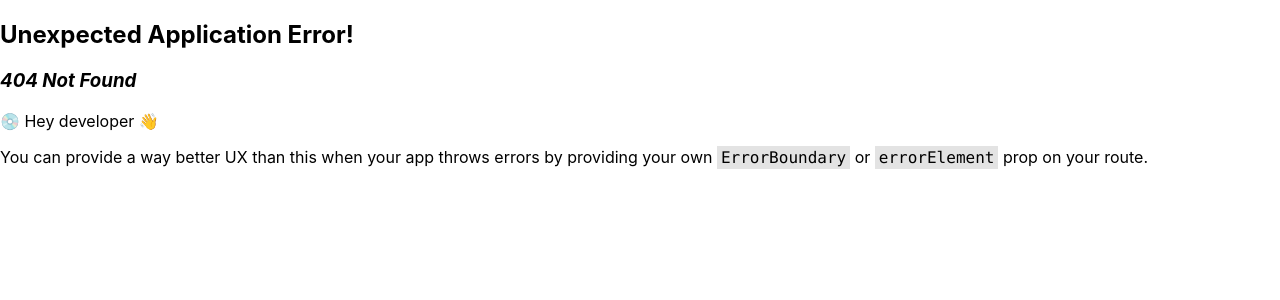
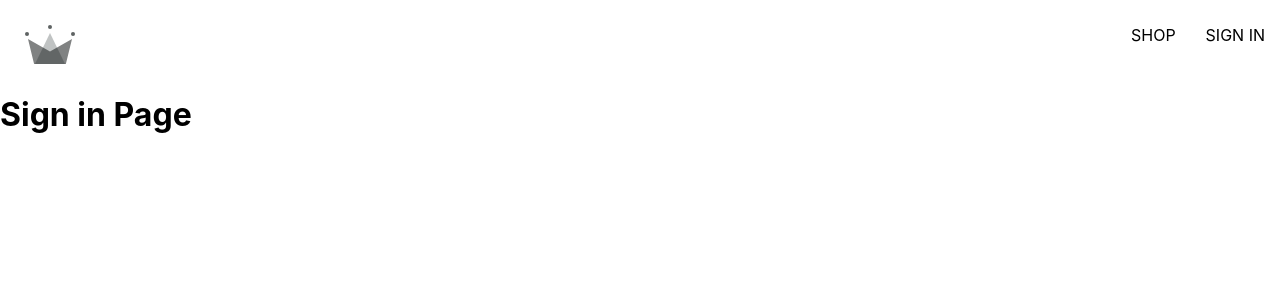
Before and after one commit to Kviatkovski/Crwn-Clothing-V2, a React (Create React App) app: page /sign-in in a window 1280 px wide. Before the commit this address had no page. Shown: the top 300 px of the page. Built offline with nearby package versions, Linux system fonts and the light colour scheme.

Commit message:
starting adding firebase

```diff
--- a/package.json
+++ b/package.json
@@ -6,6 +6,7 @@
     "@testing-library/jest-dom": "^5.16.5",
     "@testing-library/react": "^13.4.0",
     "@testing-library/user-event": "^13.5.0",
+    "firebase": "^9.17.2",
     "react": "^18.2.0",
     "react-dom": "^18.2.0",
     "react-router-dom": "^6.9.0",
--- a/src/routes/navigation/navigation.component.jsx
+++ b/src/routes/navigation/navigation.component.jsx
@@ -14,6 +14,9 @@ const Navigation = () => {
           <Link className="nav-link" to={"/shop"}>
             SHOP
           </Link>
+          <Link className="nav-link" to={"/sign-in"}>
+            SIGN IN
+          </Link>
         </div>
       </div>
       <Outlet />
--- /dev/null
+++ b/src/routes/sign-in/sign-in.component.jsx
@@ -0,0 +1,9 @@
+const SignIn = () => {
+  return (
+    <>
+      <h1>Sign in Page</h1>
+    </>
+  );
+};
+
+export default SignIn;
```
Also changed, not shown: src/index.js (+6 -1 lines), 1 other file (tests, documents, lock files or other folders).
